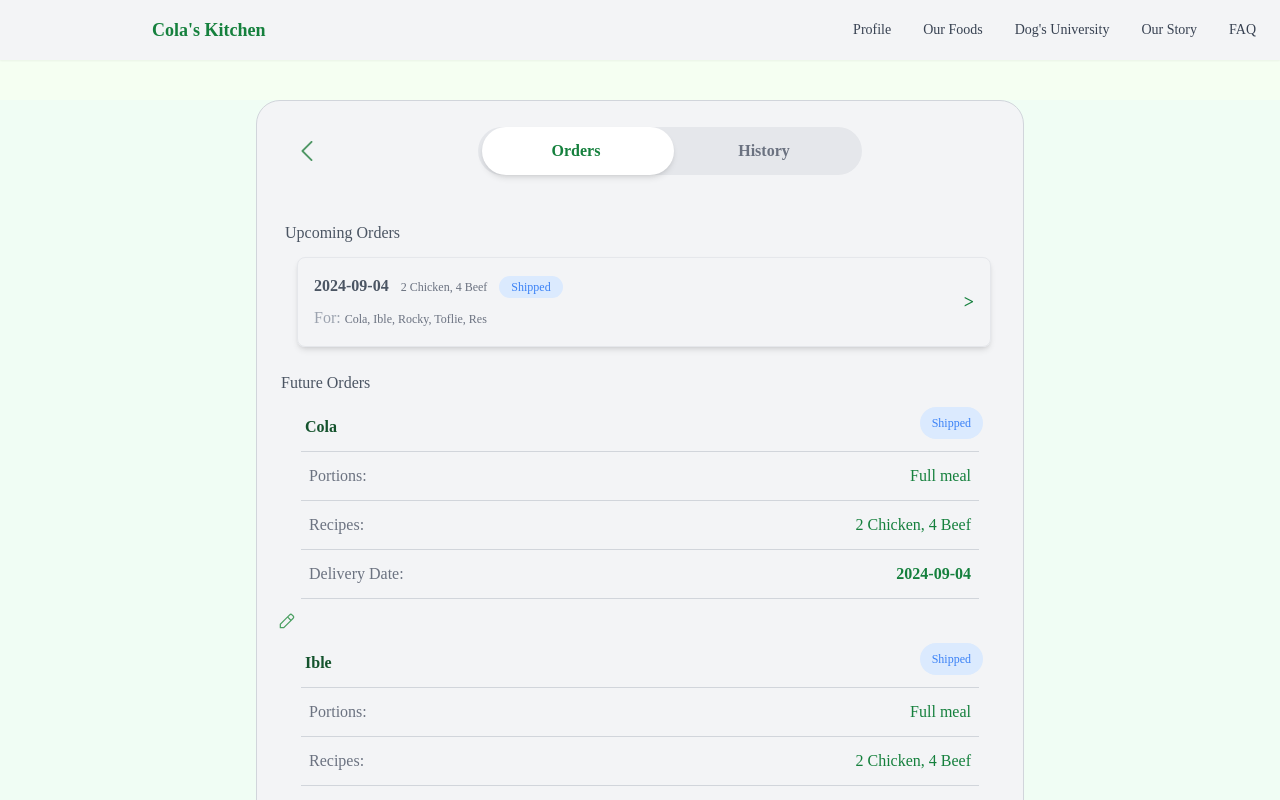
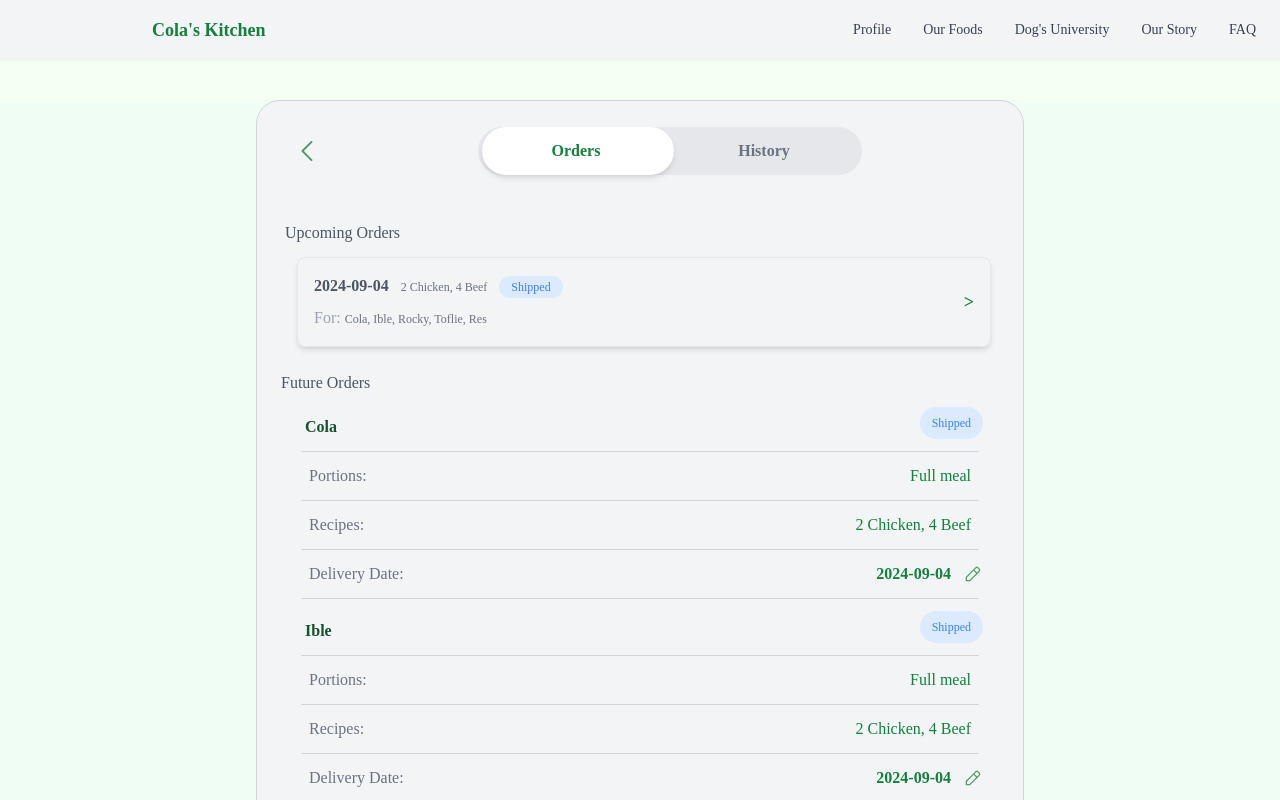
Before and after one commit to shayanshirazian/finalproject, a Next.js app: page /profile in a window 1280 px wide. Shown: the top 800 px of the page. Built offline with nearby package versions, Linux system fonts and the light colour scheme.

Commit message:
editDate removed from upcoming orders isEditing mode added for upcoming and future orders

```diff
--- a/app/profile/components/FutureOrders.jsx
+++ b/app/profile/components/FutureOrders.jsx
@@ -1,31 +1,17 @@
 import React from "react";
 import OrderDetailCard from "./OrderDetailCard";
-import EditPenBtn from "./buttons/EditPenBtn";
 
 const FutureOrders = ({ orders, onOpenModal }) => {
   if (!orders || !Array.isArray(orders)) {
     return <p>No orders available.</p>;
   }
 
-  const handleOpenModal = (order) => {
-    onOpenModal(order);
-  };
-
   return (
     <>
       <div className="text-gray-600 mt-3 ml-1">{`Future Orders`}</div>
       {orders.map((order, index) => (
         <div key={index}>
-          <OrderDetailCard
-            order={order}
-            onOpenModal={onOpenModal}
-            index={index}
-          />
-          <EditPenBtn
-            order={order}
-            isEdit={true}
-            handleOpenModal={handleOpenModal}
-          />
+          <OrderDetailCard order={order} onOpenModal={onOpenModal} hasEdit={true} />
         </div>
       ))}
     </>
--- a/app/profile/components/OrderDetailCard.jsx
+++ b/app/profile/components/OrderDetailCard.jsx
@@ -1,8 +1,12 @@
 /* eslint-disable @next/next/no-img-element */
 import React from "react";
 import Divider from "./cartDetails/Divider";
+import EditPenBtn from "./buttons/EditPenBtn";
 
-const OrderDetailCard = ({ order }) => {
+const OrderDetailCard = ({ order, onOpenModal,hasEdit }) => {
+  const handleOpenModal = (order) => {
+    onOpenModal(order);
+  };
   return (
     <div className="dogboxes  m-3">
       <div className="flex justify-between m-2">
@@ -36,9 +40,18 @@ const OrderDetailCard = ({ order }) => {
           <span className="text-green-700 font-bold w-[120px] text-center flex flex-row justify-end mr-3">
             {order.deliveryDate}
           </span>
+          {hasEdit ? (
+            <span>
+              <EditPenBtn
+                order={order}
+                isEdit={true}
+                handleOpenModal={handleOpenModal}
+              />
+            </span>
+          ) : null}
         </div>
       </div>
-      <Divider/>
+      <Divider />
     </div>
   );
 };
--- a/app/profile/components/modals/ContentModal.jsx
+++ b/app/profile/components/modals/ContentModal.jsx
@@ -33,7 +33,7 @@ const ContentModal = ({order,onOpenModal} ) => {
   return (
     <div className="overflow-y-auto max-h-[90vh] p-3">
 
-      <OrderDetailCard order={order} onOpenModal={onOpenModal}/>
+      <OrderDetailCard order={order} onOpenModal={onOpenModal} hasEdit={true}/>
     </div>
   );
 };
--- a/app/profile/components/modals/UpcomingOrdersModal.jsx
+++ b/app/profile/components/modals/UpcomingOrdersModal.jsx
@@ -18,7 +18,7 @@ const OrderDetailsModal = ({ isOpen, orders, onOpenModal ,onClose}) => {
             <OrderDetailCard
               order={order}
               onOpenModal={onOpenModal}
-              index={index}
+              hasEdit={false}
             />
           </div>
         ))}
```
